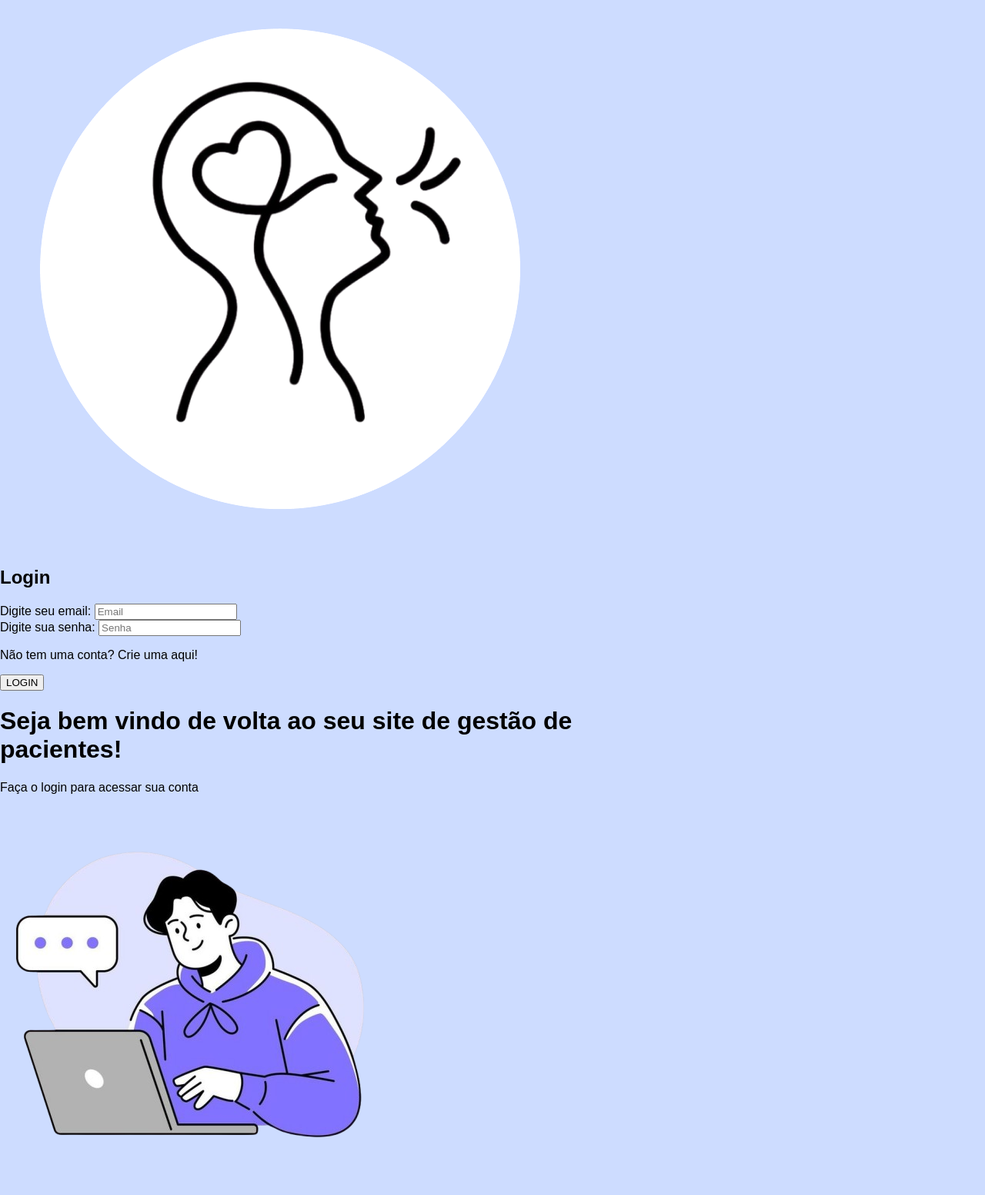
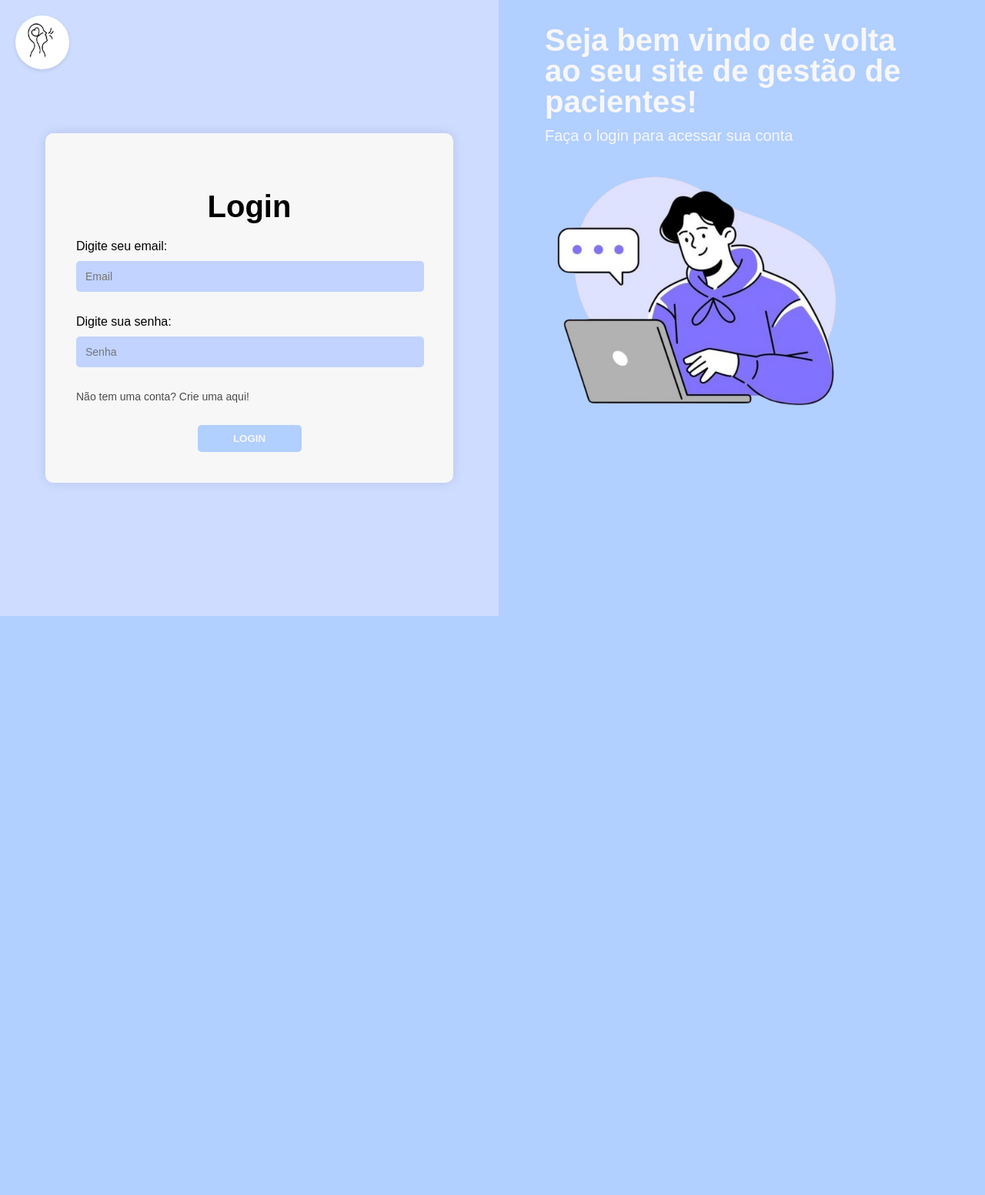
Before and after one commit to Joa0-Pedr0/Trabalho-Final-DS2, a PHP site: page /Login/index.php in a window 1280 px wide. Shown: the whole page at 77% size. After the commit the page ends 800 px from the top, so only its background shows below. Run offline with PHP 8.4, Linux system fonts and the light colour scheme.

Commit message:
estilização atualizada

```diff
--- a/css/login.css
+++ b/css/login.css
@@ -6,49 +6,66 @@ body {
   background-color: #cddcff;
 }
 
-.login-container {
+#caixa-principal {
   display: flex;
   height: 100vh;
 }
 
-.login-box {
+#Logo-container {
+  position: absolute;
+  top: 20px;
+  left: 20px;
+  background-color: white;
+  width: 70px;
+  height: 70px;
+  border-radius: 50%;
+  box-shadow: 0 2px 5px rgba(0, 0, 0, 0.1);
+}
+
+#Logo-img {
+  width: 70px;
+  height: 70px;
+}
+
+
+#caixa-login {
   width: 50%;
   background-color: #f7f7f7;
   border-radius: 10px;
   padding: 40px;
   margin: auto;
-  max-width: 400px;
+  max-width: 450px;
   box-shadow: 0 0 15px rgba(0, 0, 0, 0.1);
   text-align: center;
 }
 
-.login-box h2 {
+#caixa-login h2 {
   font-size: 40px;
   margin-bottom: 20px;
 }
 
-.login-box input {
-  width: 100%;
+#caixa-login input {
+  width: 95%;
   padding: 12px;
   margin: 10px 0;
   border: none;
-  background-color: #d9e6ff;
+  background-color: #C1D3FE;
   border-radius: 5px;
   font-size: 14px;
 }
 
-.signup-text {
-  font-size: 14px;
-  margin: 10px 0;
+.campo {
+  text-align: left;
+  margin-bottom: 20px;
 }
 
-.signup-text a {
-  font-weight: bold;
-  color: black;
-  text-decoration: none;
+#texto-cadastro {
+  color: rgba(0, 0, 0, 0.7);
+  text-align: left;
+  font-size: 14px;
 }
 
-.login-button {
+#botao-login {
   margin-top: 15px;
   padding: 10px 20px;
   background-color: #b1cfff;
@@ -60,11 +77,11 @@ body {
   width: 30%;
 }
 
-.login-button:hover {
+#botao-login:hover {
   background-color: #a1c0f9;
 }
 
-.welcome-box {
+#caixa-secundaria {
   width: 40%;
   background-color: #b1cfff;
   display: flex;
@@ -76,40 +93,22 @@ body {
   justify-content: flex-start;
 }
 
-.welcome-box h1 {
+#caixa-secundaria h1 {
   font-size: 40px;
   margin-bottom: 1px;
   line-height: 1;
 }
 
-.welcome-box p {
+#caixa-secundaria p {
   font-size: 20px;
   margin-bottom: 4px;
   line-height: 100%;
   line-height: 0.3;
 }
 
-.welcome-box img {
+#caixa-secundaria img {
   width: 100%;
   height: 100%;
   max-height: 400px;
   max-width: 400px;
 }
-
-.Logo-container {
-  position: absolute;
-  top: 20px;
-  left: 20px;
-  background-color: white;
-  width: 70px;
-  height: 70px;
-  border-radius: 50%;
-  box-shadow: 0 2px 5px rgba(0, 0, 0, 0.1);
-
-
-}
-
-.Logo-img {
-  width: 70px;
-  height: 70px;
-}
```
